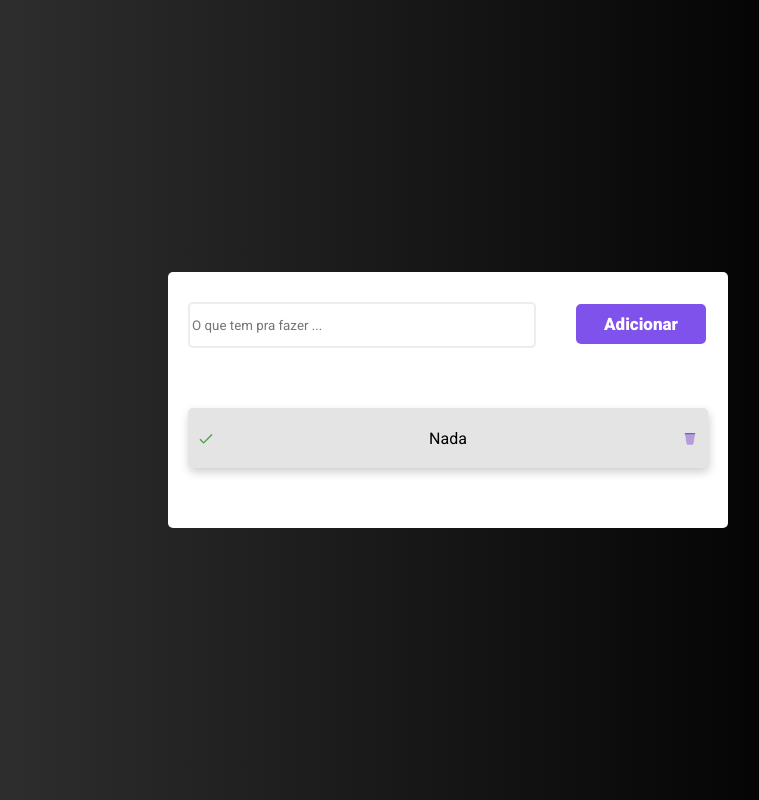
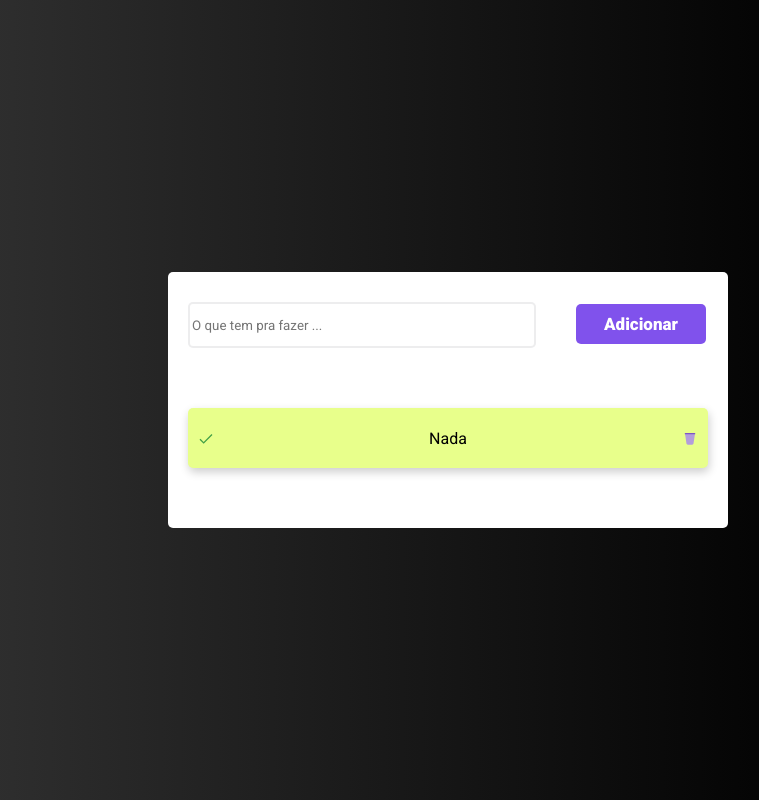
Before and after one commit to csmanhaes86/Projeto-organizador-tarefas, a React (Vite) app: page / in a window 1280 px wide. Shown: the whole page, without its empty margins (192-951 px from the left). Built offline with nearby package versions, Linux system fonts and the light colour scheme.

Commit message:
props no react

```diff
--- a/src/App.jsx
+++ b/src/App.jsx
@@ -6,7 +6,9 @@
 import { Button, Container, Input, ListItem, ToDoList } from "./styles";
 
 function App() {
-  const [list, setList] = useState([{ id: uuid(), task: "Nada" }]);
+  const [list, setList] = useState([
+    { id: uuid(), task: "Nada", finished: true },
+  ]);
   const [inputTask, setInputTask] = useState(" ");
 
   function inputMudou(event) {
@@ -14,7 +16,7 @@
   }
 
   function cliqueiNoBotao() {
-    setList([...list, { id: uuid(), task: inputTask }]);
+    setList([...list, { id: uuid(), task: inputTask, finished: false }]);
   }
 
   return (
@@ -25,7 +27,7 @@
 
         <ul>
           {list.map((item) => (
-            <ListItem>
+            <ListItem isFinished={item.finished}>
               <FcCheckmark />
               <li key={item.id}>{item.task}</li>
               <FcEmptyTrash />
--- a/src/styles.js
+++ b/src/styles.js
@@ -26,7 +26,6 @@
   height: 40px;
   width: 340px;
   margin-right: 40px;
-
 `;
 
 export const Button = styled.button`
@@ -42,8 +41,8 @@
 `;
 
 export const ListItem = styled.div`
+  background: ${(props) => (props.isFinished ? " #E8FF8B;" : "#e4e4e4")};
   box-shadow: 1px 4px 10px 0px #00000033;
-  background: #E4E4E4;
   border-radius: 5px;
   height: 60px;
   width: 500px;
@@ -56,6 +55,4 @@
   li {
     list-style: none;
   }
-
-
 `;
```
